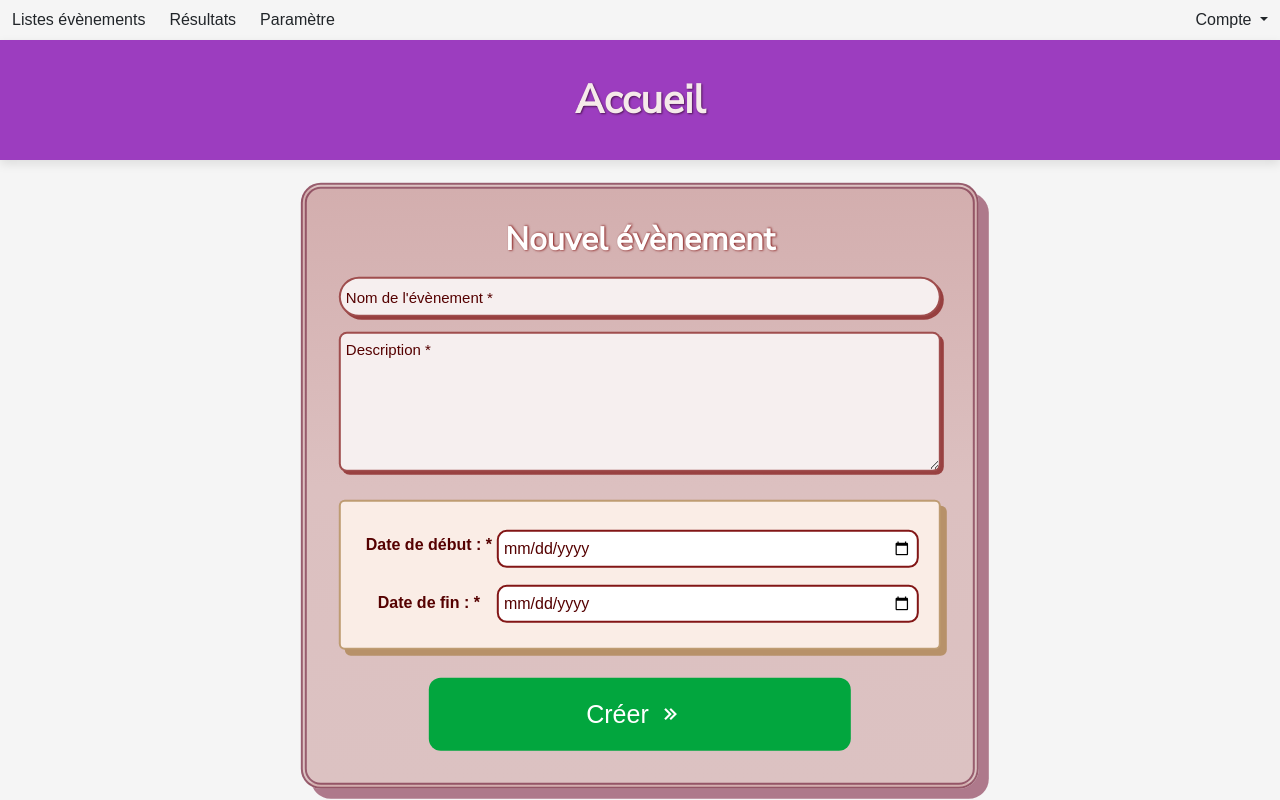
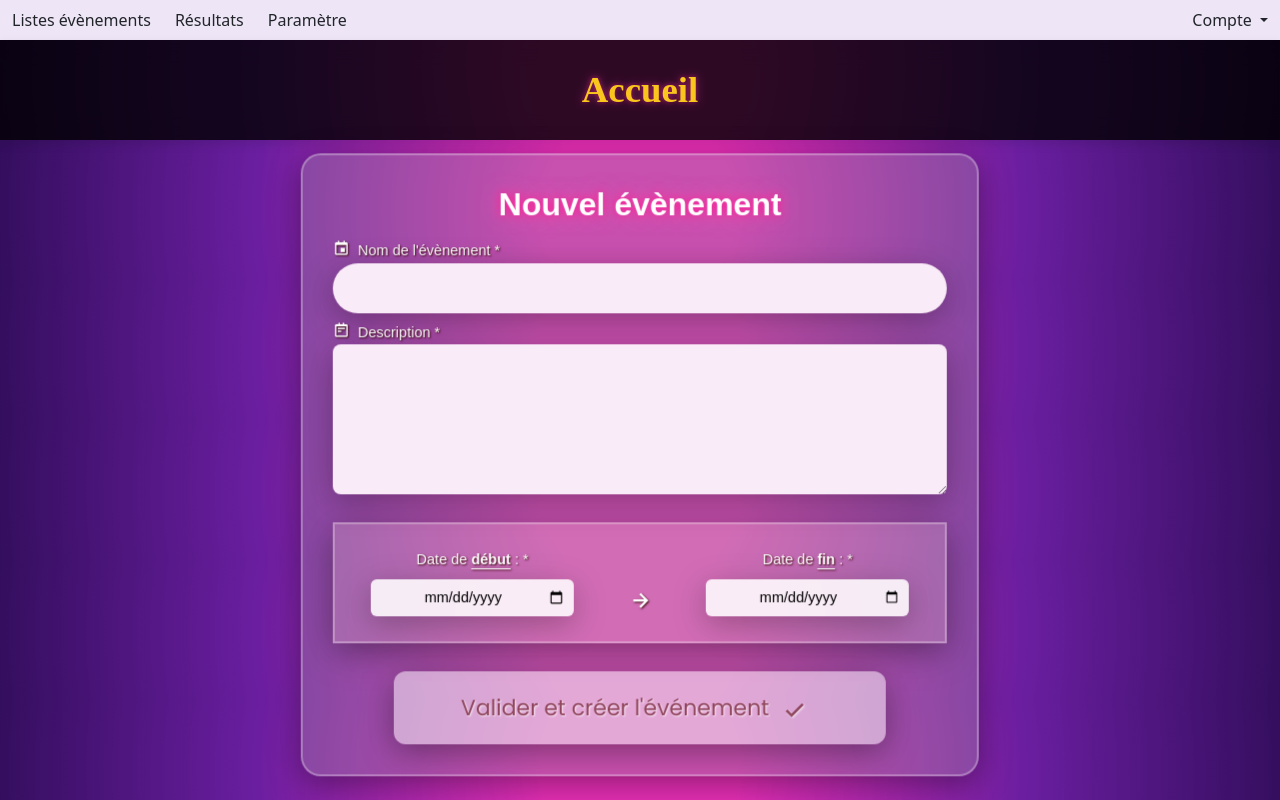
Before and after one commit to Alexshu0204/Projet_vote_en_ligne, a PHP site: page /accueil.php in a window 1280 px wide. Run offline with PHP 8.4, Linux system fonts and the light colour scheme.

Commit message:
Add files via upload

```diff
--- a/Projet Systeme vote pour Césarée/accueil.php
+++ b/Projet Systeme vote pour Césarée/accueil.php
@@ -6,6 +6,7 @@
         <meta name="viewport" content="width=device-width, initial-scale=1.0">
         <link rel="stylesheet" href="accueil_style.css"/>
         <link href='https://fonts.googleapis.com/css?family=Nunito Sans' rel='stylesheet'>
+        <link href="https://fonts.googleapis.com/css2?family=Poppins:wght@300;400;600&display=swap" rel="stylesheet">
         <link href='https://unpkg.com/boxicons@2.1.4/css/boxicons.min.css' rel='stylesheet'><!--Lien pour télécharger les icônes-->
         <title>Accueil</title>
     </head>
@@ -25,19 +26,28 @@
 
             <h2 class="newEvntTitle">Nouvel évènement</h2>
 
-            <form id="loginForm" action="liste_evenement.php" method="post">
+            <form id="eventForm" action="liste_evenement.php" method="post">
 
-                <input name="event" id="eventID" type="text" placeholder="Nom de l'évènement *" required>
-                <textarea name="description" id="descriptionID" placeholder="Description *" required></textarea>
+                <label for="eventID">
+                    <i class='bx bx-calendar-event'></i><span class="evnt">Nom de l'évènement *</span>
+                </label>
+
+                <input name="event" id="eventID" type="text" required>
+
+                <label for="descriptionID">
+                    <i class='bx bx-notepad'></i><span class="descr">Description *</span>
+                </label>
+
+                <textarea name="description" id="descriptionID" required></textarea>
 
                 <div class="date_container">
                     <div>
-                        <label for="date">Date de début : *</label>
-                        <input name="event_date" type="date" id="dateStartID" required onekeydown="return true;">
+                        <label for="dateStartID">Date de <span class="underline">début</span> : *</label>
+                        <input name="event_date" type="date" id="dateStartID" required>
                     </div>
-
+                    <i class='bx bx-right-arrow-alt'></i>
                     <div>
-                        <label for="date">Date de fin : *</label>
+                        <label for="dateEndID">Date de <span class="underline">fin</span> : *</label>
                         <input name="event_date" type="date" id="dateEndID" required>
                     </div>
 
@@ -45,8 +55,8 @@
 
                 <div class="button-container">
                     <button type="submit" id="createButtonID" name="send_con">
-                        Créer
-                        <i class='bx bx-chevrons-right'></i>
+                        <span>Valider et créer l'événement</span>
+                        <i class='bx bx-check'></i>
                         <div class="loader"></div>
                     </button>
                 </div>
--- a/Projet Systeme vote pour Césarée/accueil_style.css
+++ b/Projet Systeme vote pour Césarée/accueil_style.css
@@ -1,17 +1,23 @@
-body{
-    font-family: sans-serif !important;
-    background-color: #f5f5f5 !important;
+body {
+    background: radial-gradient(circle, rgba(226, 18, 171, 0.884) 15%, rgba(100, 21, 156, 0.959) 60%, rgb(52, 14, 94) 100%);
+    z-index: -1;
 }
+
 
 .titre {
     font-weight: bold;
-    font-family: 'Nunito Sans';
-    background-color: #9c3dbf;
-    color: rgb(245, 234, 234);
-    text-shadow: 1px 1px 2px rgba(49, 5, 45, 0.707);
+    font-family: 'Playfair Display', serif;
+    background-color: #000000cc;
+    color: #fac61d;
+    text-shadow:
+        0 0 5px rgba(255, 20, 145, 0.5),
+        0 0 10px rgba(255, 105, 180, 0.4),
+        2px 2px 4px rgba(0, 0, 0, 0.5); /* Ombre pour plus de lisibilité */
+    backdrop-filter: blur(12px);
+
     text-align: center;
-    height: 120px;
-    font-size: 2.5rem;
+    height: 100px;
+    font-size: 2.3rem;
     display: flex;
     align-items: center;
     justify-content: center;
@@ -24,145 +30,207 @@ body{
 ---------------------Tout le contenu du formulaire----------------------
 ***********************************************************************/
 
-.newEvntTitle{
+@keyframes glow {
+    0% { text-shadow: 0 0 8px rgba(255, 20, 147, 0.8), 0 0 15px rgba(255, 105, 180, 0.6); }
+    50% { text-shadow: 0 0 10px rgba(255, 20, 147, 1), 0 0 20px rgba(255, 105, 180, 0.8); }
+    100% { text-shadow: 0 0 8px rgba(255, 20, 147, 0.8), 0 0 15px rgba(255, 105, 180, 0.6); }
+}
+
+.newEvntTitle {
     font-weight: bold;
-    font-family: 'Nunito Sans';
-    color:  rgb(255, 255, 255);
-    /* Effet glow subtil */
-    text-shadow: 1px -1px 2px rgba(123, 2, 2, 0.5), 1px 1px 2px rgba(123, 2, 2, 0.5);
+    font-family: 'Montserrat', sans-serif;
+    color: #fff;
+    text-shadow:
+        0 0 5px rgba(255, 20, 147, 0.8),
+        0 0 10px rgba(255, 105, 180, 0.6),
+        2px 2px 4px rgba(0, 0, 0, 0.5);
     text-align: center;
     display: block;
+    font-size: 2rem;
+    animation: glow 1.5s infinite alternate;
 }
 
 .evnt_container{
-    margin-top: 86px;
-    background: linear-gradient(to bottom, #d3aeae, #dcc0c0, #dcc2c2);
-    border:6px double rgba(100, 19, 48, 0.57);
-    box-shadow: 10px 10px rgba(115, 17, 51, 0.542);
+    font-family: 'Montserrat', sans-serif;
+    margin-top: 65px;
     width: 53%;
     height: auto;
     min-height: 590px;
-    padding: 32px;
+    padding: 30px;
     position: absolute;
     top: 50%;
     left: 50%;
     transform: translate(-50%, -50%);
     border-radius: 20px;
     font-size: 17px;
+
+/*Ajout d’un effet "verre dépoli" au formulaire*/
+    background: rgba(154, 135, 163, 0.384);
+    backdrop-filter: blur(3px);
+    border: 2px solid rgba(255, 255, 255, 0.3);
+    box-shadow: 0 8px 32px rgba(0, 0, 0, 0.37);
+}
+
+label i {
+    color: rgb(255, 255, 255);
+    text-shadow: 1px 1px 2px rgb(64, 12, 12);
+    margin-right: 8px;
+    margin-top: 8px;
+}
+
+label span {
+    color: rgb(255, 255, 255);
+    text-shadow: 1px 1px 2px rgb(64, 12, 12);
+    font-family: 'Montserrat', sans-serif;
+    font-size: 14.5px;
 }
 
 #eventID{
-    font-size: 15px;
-    margin-top: 10px;
+    font-size: 13px;
     border-radius: 30px;
     width: 100%;
-    height: 40px;
-    padding:5px;
-    border: 2px solid rgba(130, 22, 22, 0.741);
-    box-shadow: 3px 3px rgba(130, 22, 22, 0.741);
-    background-color: #f6efef;
+    height: 50px;
+    padding:10px;
+    border: none;
+    box-shadow: 0 8px 32px rgba(0, 0, 0, 0.3);
+    transition: 0.165s;
+    background-color: rgb(250, 235, 248);
 }
 
 #eventID:focus{/* Personnalisation de l'apparence de l'input lorsqu'il est focus */
     outline: none;/*enlève le contour par défaut*/
-    background-color:rgb(245, 230, 230);
+    background-color:rgb(255, 255, 255);
+    box-shadow: 0 0 6px rgba(172, 94, 241, 0.849);
 }
 
-#eventID::placeholder {/*configuration du placeholder*/
-    color:  rgb(85, 1, 1);
+/*#eventID::placeholder{/*configuration du placeholder*/
+/*    color: rgba(114, 20, 75, 0.9);
+/*}*/
+
+#eventID:hover{
+    background-color:rgb(255, 255, 255);
 }
 
-
 #descriptionID{
-    font-size: 15px;
-    margin-top: 15px;
+    font-size: 13px;
     border-radius: 8px;
     width: 100%;
-    padding:5px;
-    height: 140px;
-    border: 2px solid rgba(130, 22, 22, 0.741);
-    box-shadow: 3px 3px rgba(130, 22, 22, 0.741);
-    background-color: #f6efef;
+    padding:10px;
+    height: auto;
+    min-height: 150px;
+    max-height: 400px; /* Pour limiter la hauteur si nécessaire */
+    overflow-y: auto; /* Active le scroll vertical si besoin */
+    border: none;
+    box-shadow: 0 8px 32px rgba(0, 0, 0, 0.3);
+    transition: 0.165s;
+    background-color: rgb(250, 235, 248);
 }
 
 
 #descriptionID:focus{
     outline: none;
-    background-color:rgb(245, 230, 230);
+    background-color:rgb(255, 255, 255);
+    box-shadow: 0 0 6px rgba(172, 94, 241, 0.849);
 }
 
-#descriptionID::placeholder {/*configuration du placeholder*/
-    color:  rgb(85, 1, 1);
+/*#descriptionID::placeholder {/*configuration du placeholder*/
+/*    color: rgba(114, 20, 75, 0.9);
+}*/
+
+#descriptionID:hover{
+    background-color:rgb(255, 255, 255);
+
 }
 
 /***********************************************************************
 ----------------------Tout le contenu de la date------------------------
 ***********************************************************************/
+
 .date_container{
-    color:  rgb(85, 1, 1);
-    font-size: 16px;
-    background: #faede6;
-    border-radius: 6px;
-    border: 2.4px solid rgba(171, 128, 75, 0.741);
-    box-shadow: 6px 6px rgba(171, 128, 75, 0.741);
-    height: 150px;
+    display: flex;
+    justify-content: space-between;
+    text-align: center;
+    gap: 20px; /* Ajoute de l'espace entre les lignes */
+    font-size: 14.5px;
+    font-family: 'Montserrat', sans-serif;
     text-align: center;
     margin-top: 20px;
-    padding: 20px;
-    display: flex;
-    flex-direction: column;
-    gap: 15px; /* Ajoute de l'espace entre les lignes */
+    width: 100%;
+    padding: 25px;
+
+/*Ajout d’un effet "verre dépoli" au contenu de la date*/
+    background-color: rgba(246, 217, 208, 0.2);
+    border: 2px solid rgba(255, 255, 255, 0.3);
+    box-shadow: 0 8px 32px rgba(0, 0, 0, 0.37);
 }
 
 .date_container div{
     display: flex;
+    flex-direction: column;
     align-items: center;
-    justify-content: space-between;
+    flex: 1; /* Chaque boîte prend 50% */
+    justify-content: center;
+    width: 50%;
 }
 
-.date_container label{
-    flex: 0.5; /* Permet au label de prendre un espace égal */
+.date_container label {
+    margin-bottom: 8px;
+    color: rgb(255, 255, 255);
+    text-shadow: 1px 1px 2px rgb(64, 12, 12);
+}
+
+.underline {
+    text-decoration: underline;
+    text-underline-position: under; /*abaisser le soulignage*/
+    color: rgb(255, 255, 255);
     font-weight: bold;
 }
 
-.date_container input{
-    flex: 1.5;
-    padding: 4px;
-
+.date_container input {
+    border-radius: 8px;
+    padding: 6px;
+    width: 90%;
+    text-align: center;
 }
 
-input, textarea, .date_container {
-    transition: box-shadow 0.3s ease-in-out;
-}
-
-input:focus, textarea:focus {
-    box-shadow: 3px 3px rgba(130, 22, 22, 0.7);
-}
-
-
-#dateStartID{
-    margin-top: 8px;
-    border-radius: 10px;
-    padding:5px;
-    border: 2px solid rgb(130, 22, 22);
-    color:  rgb(85, 1, 1);
+#dateStartID, #dateEndID {
+    margin-top: 0;
+    border-radius: 6px;
+    padding: 8px;
+    border: none;
+    box-shadow: 0 8px 32px rgba(0, 0, 0, 0.28);
+    background-color:rgba(255, 255, 255,0.88);
+    transition: 0.165s;
 }
 
 #dateStartID:focus{
     outline: none;
+    background-color:rgb(255, 255, 255);
+    box-shadow: 0 0 8px rgba(172, 94, 241, 0.62);
 }
 
-
-#dateEndID{
-    margin-top: 2px;
-    border-radius: 10px;
-    padding:5px;
-    border: 2px solid rgb(130, 22, 22);
-    color:  rgb(85, 1, 1);
+#dateStartID:hover{
+    background-color:rgb(255, 255, 255);
 }
 
 #dateEndID:focus{
     outline: none;
+    background-color:rgb(255, 255, 255);
+    box-shadow: 0 0 8px rgba(172, 94, 241, 0.62);
+}
+
+#dateEndID:hover{
+    background-color:rgb(255, 255, 255);
+
+}
+
+/*Icône flèche*/
+.date_container i{
+    margin-top: 38px;
+    font-size: 27px;
+    width: 70px;
+    color: #fff;
+    text-shadow: 1px 1px 2px rgb(64, 12, 12);
 }
 
 /********************************Bouton********************************/
@@ -171,24 +239,33 @@ input:focus, textarea:focus {
 #createButtonID{
     position: relative;
     overflow: hidden;
-    font-size: 25px;
+    font-size: 22px;
+    font-family: 'Poppins', sans-serif;
     display: flex;
     align-items: center;
     justify-content: center;
     gap: 10px; /* Ajoute un espace entre l'icône et le texte */
     margin: 28px auto 0 auto;
-    margin-top: 28px;
+    border: none;
     border-radius: 12px;
-    width: 70%;
-    padding:18px;
-    color: rgb(255, 255, 255);
-    border: none;
-    background-color: #02a63e;
-    transition: color 0.3s ease;
+    width: 80%;
+    padding:20px;
+    color: rgba(113, 28, 47, 0.75);
+    text-shadow: 1px 1px 2px rgba(255, 255, 255, 0.726);
+    background-color: rgba(255, 255, 255, 0.5);
+    box-shadow: 0 8px 32px rgba(0, 0, 0, 0.37);
+    transition: color 0.28s ease;
+    z-index: 1;
 }
 
 #createButtonID i{
-    font-size: 25px;
+    font-size: 30px;
+    height: 28px;
+    z-index: 1;
+}
+
+#createButtonID span{
+    z-index: 1;
 }
 
 #createButtonID::after{
@@ -198,8 +275,8 @@ input:focus, textarea:focus {
     height: 100%;
     top: 0;
     left: 0;
-    background-color: rgba(255, 255, 255, 0.303);
-    transition: width 0.3s ease-in-out;
+    background-color: rgba(34, 220, 24, 0.803);
+    transition: width 0.25s ease-in-out;
     z-index: 0;
 }
 
@@ -208,5 +285,16 @@ input:focus, textarea:focus {
 }
 
 #createButtonID:hover{
-    color: #021038;
+    color: rgb(255, 255, 255);
+    text-shadow: 0.5px 0.5px 1px rgb(64, 12, 12);
 }
+
+
+/********************************Responsivité mobile********************************/
+@media (max-width: 768px) {
+    .evnt_container {
+        width: 90%;
+        min-height: auto;
+        padding: 20px;
+    }
+}
--- a/Projet Systeme vote pour Césarée/index.php
+++ b/Projet Systeme vote pour Césarée/index.php
@@ -7,6 +7,7 @@
        <link rel="stylesheet" href="login_mainStyle.css"/>
        <link href='https://unpkg.com/boxicons@2.1.4/css/boxicons.min.css' rel='stylesheet'><!--Lien pour télécharger les icônes-->
        <link href='https://fonts.googleapis.com/css?family=Nunito Sans' rel='stylesheet'>
+       <link href="https://fonts.googleapis.com/css2?family=Poppins:wght@300;400;600&display=swap" rel="stylesheet">
    </head>
 
     <body>
--- a/Projet Systeme vote pour Césarée/menu_style.css
+++ b/Projet Systeme vote pour Césarée/menu_style.css
@@ -1,3 +1,3 @@
-.navbar{
-    background-color: #e6d9f2 !important;
+.container-fluid{
+    background-color: #eee5f6 !important;
 }
```
Also changed, not shown: Projet Systeme vote pour Césarée/login_mainStyle.css (+24 -15 lines), Projet Systeme vote pour Césarée/accueil_script.js (added).
